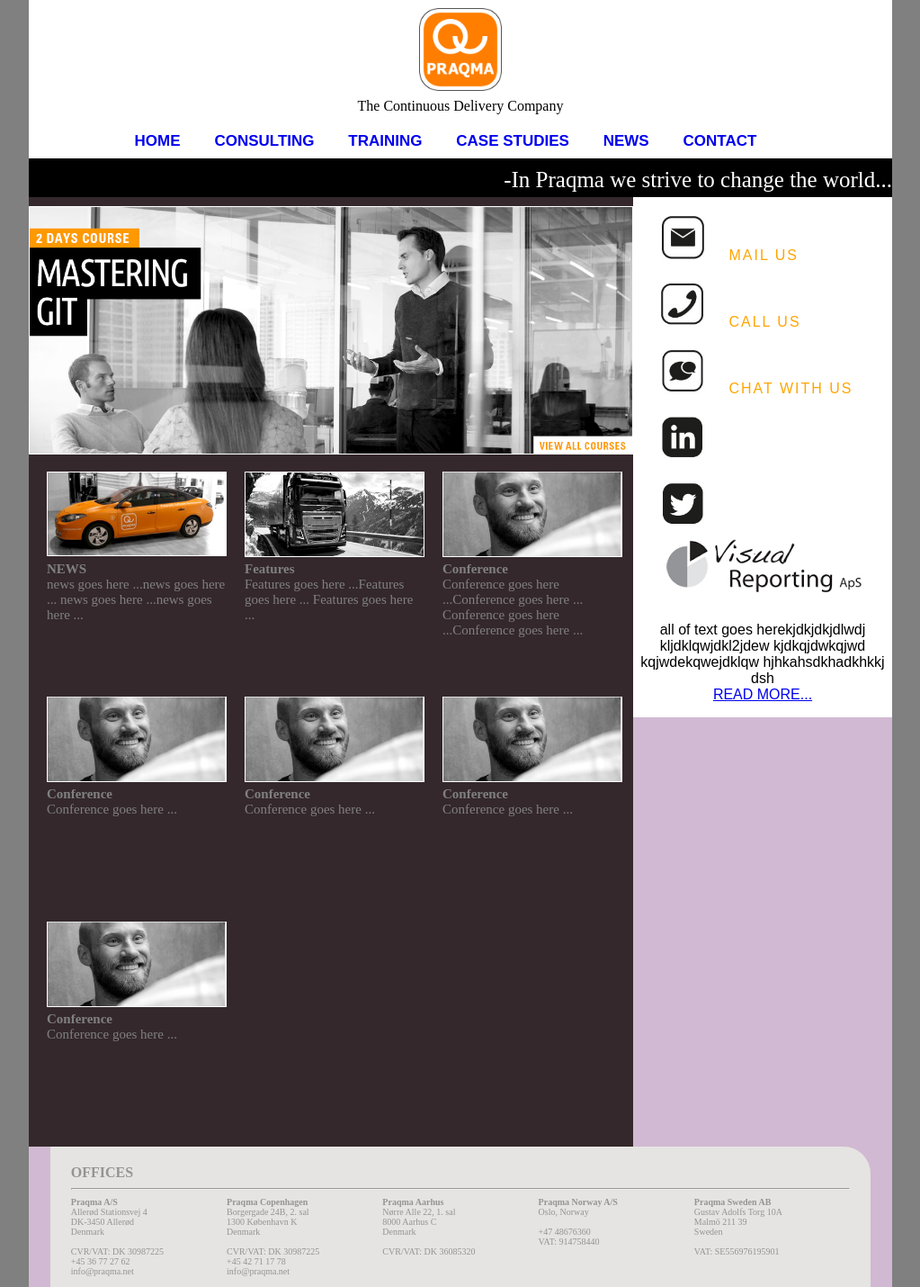
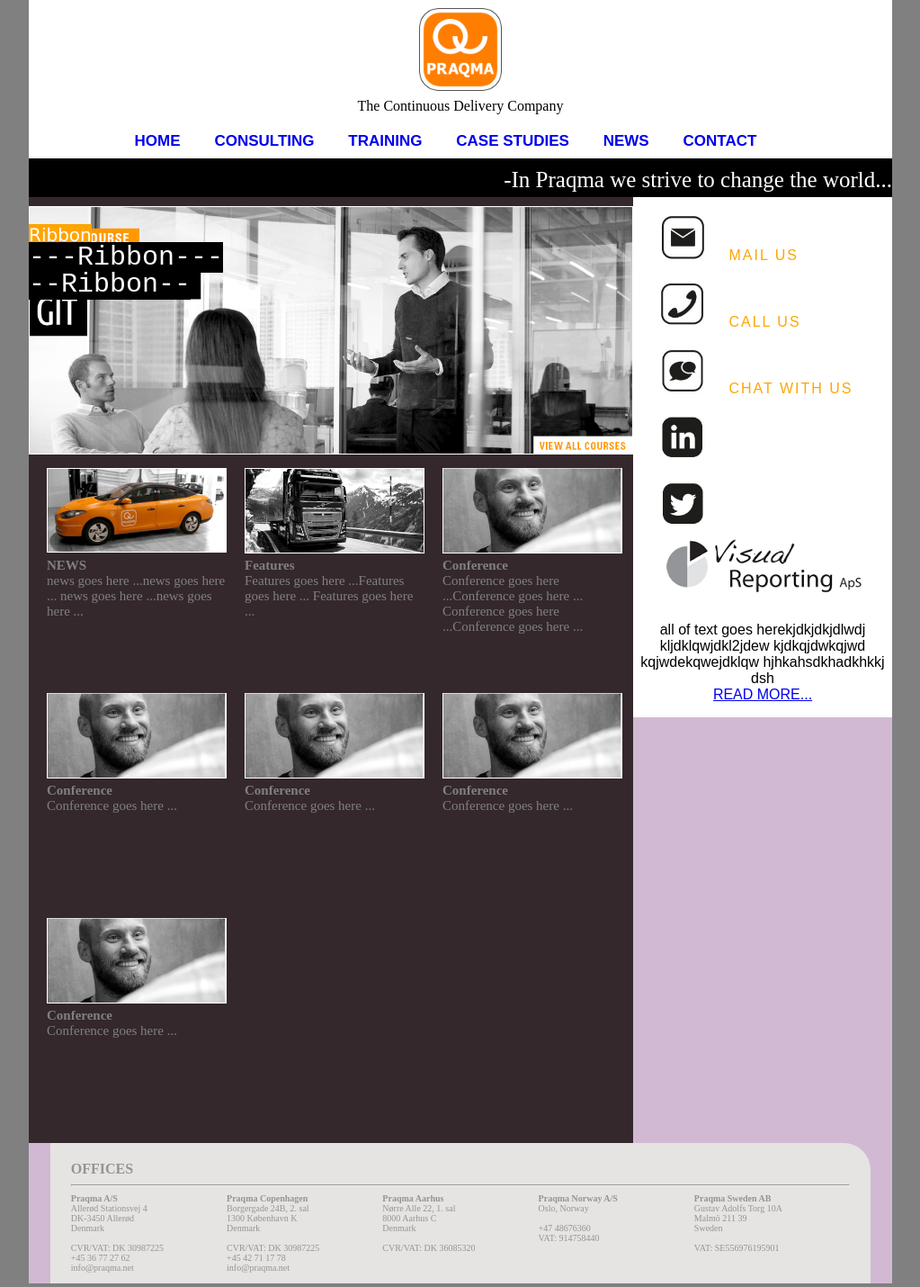
Before and after one commit to lakruzz/blogs, a Jekyll site: the page built from index.md, in a window 1280 px wide. Shown: the whole page at 90% size, without its empty margins (128-1151 px from the left). Built offline with Jekyll 4.4.1, drawn with Linux system fonts in a browser that asks for light colours.

Commit message:
tag lines added to large view image

```diff
--- a/_sass/main-view.scss
+++ b/_sass/main-view.scss
@@ -1,6 +1,21 @@
 @charset "utf-8";
 $main-view-width: 70%;
 $main-view-position: left;
+
+/*tagl-ines*/
+$tag-line-margin: 30px;
+
+$tag-line-1-size: 20px;
+$tagline-1-color: orange;
+$tagline-1-font-color: white;
+$tag-line-1-font: Geneva;
+
+$tag-line-2-size: 30px;
+$tagline-2-color: black;
+$tagline-2-font-color: white;
+$tag-line-2-font: Courier New;
+
+/*for small pic*/
 $text-position: 100px;
 $color-visted: orange;
 $hover-color: black;
@@ -12,20 +27,50 @@
   height: 100%;
   float: $main-view-position;
   background-color: #34282C;
+position: relative;
+
+p{
+  position: absolute;
+  float: left;
+vertical-align: middle;
+}
+
+#tag-1{
+    z-index: 1;
+margin-top: $tag-line-margin;
+background-color:$tagline-1-color;
+color: $tagline-1-font-color;
+font-size: $tag-line-1-size;
+font-family: $tag-line-1-font;
+line-height: $tag-line-1-size + 5px;
+}
+
+#tag-2{
+  z-index: 2;
+  margin-top: $tag-line-margin + $tag-line-1-size;
+  background-color: $tagline-2-color;
+  color: $tagline-2-font-color;
+  font-size: $tag-line-2-size;
+  font-family: $tag-line-2-font;
+}
+
+#tag-3{
+  z-index: 3;
+  margin-top: $tag-line-margin + $tag-line-1-size + $tag-line-2-size;
+  background-color: $tagline-2-color;
+  color: $tagline-2-font-color;
+  font-size: $tag-line-2-size;
+  font-family: $tag-line-2-font;
+}
+
 
 #large-view
 {
   display: block;
-  clear: $main-view-position ;
   position: relative;
   width: 100%;
   height: 70%;
   margin-top: 10px;
-
-img{
-  max-width:100%;
-max-height:100%;
-}
 
 }
 
--- a/index.md
+++ b/index.md
@@ -4,9 +4,16 @@
 ---
 <div class="main-view">
 
-<div id="large-view">
-  <img src="/images/front.png" />
-</div>
+  <p id="tag-1">Ribbon</p>
+  <p id="tag-2">---Ribbon---</p>
+<p id="tag-3">--Ribbon--</p>
+
+  <img id="large-view" src="/images/front.png" />
+<!--div id="large-view">
+  <img src="/images/front.jpg" />
+<p>Ribbon</p>
+  </div-->
+
 
 <!--Small Pictures Panel Starts-->
 <div class="small-view">
```
Also changed, not shown: 1 other file.
